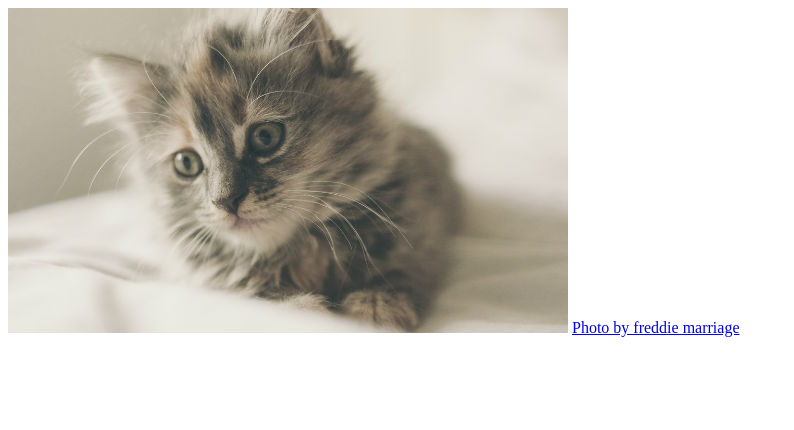
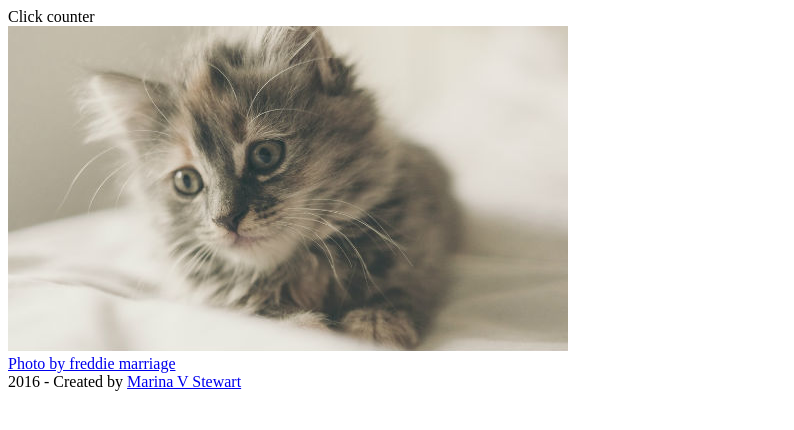
Before and after one commit to mvstewart/cat-clicker, a plain HTML site: page index.html in a window 1280 px wide. Shown: the whole page, without its empty margins (0-794 px from the left). Drawn offline with Linux system fonts and the light colour scheme.

Commit message:
add classes

```diff
--- a/index.html
+++ b/index.html
@@ -6,8 +6,20 @@
 </head>
 <body>
 	<!-- Add clicks counter -->
+	<div class="coutner">
+		Click counter
+	</div>
 	<!-- Add a cat picture -->
-	<img src="img/kitten.jpg">
-	<a href="https://unsplash.com/photos/iYQC9xWMvw4" target="_blank">Photo by freddie marriage</a>
+	<div class="image">
+		<img src="img/kitten.jpg">
+	</div>
+	<!-- Add photo credits -->
+	<div class="credits">
+	  <a href="https://unsplash.com/photos/iYQC9xWMvw4" target="_blank">Photo by freddie marriage</a>
+    </div>
+    <!-- Add footer -->
+    <div class="footer">
+    	2016 - Created by <a href="http://gitbuh.com/mvstewart">Marina V Stewart</a>
+    </div>
 </body>
 </html>
```
